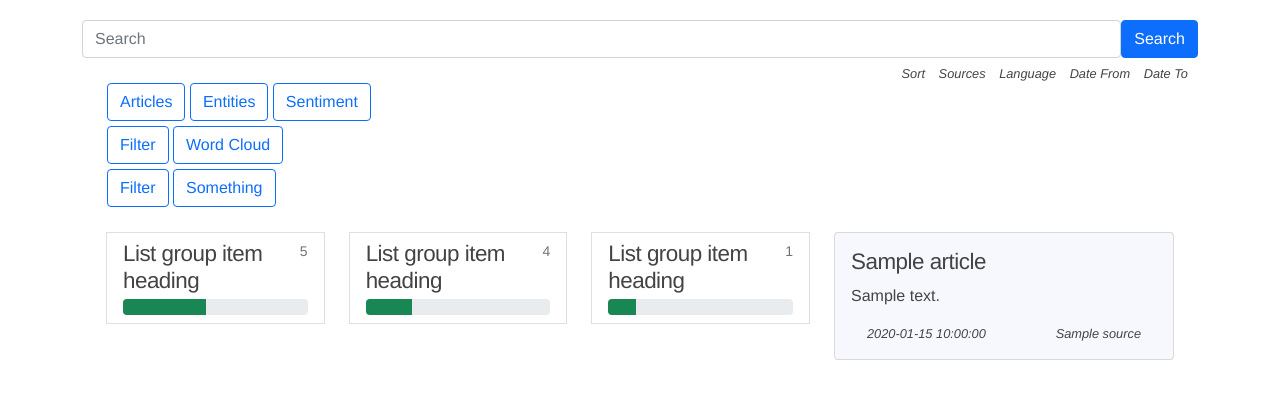
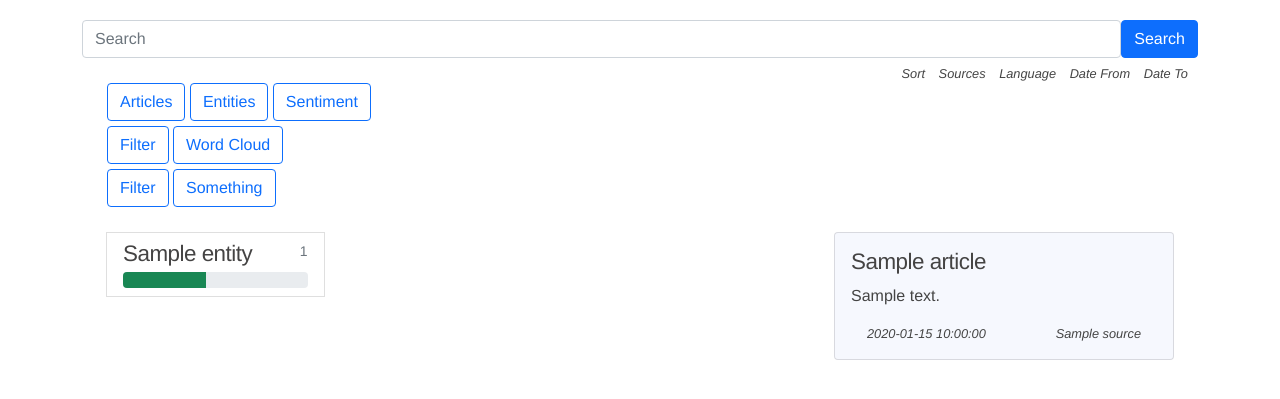
Before and after one commit to Pesinn/DataMining, a Flask app: template Frontend/templates/entities.html in a window 1280 px wide. Shown: the part 56-455 px from the top of the page. Run offline with Flask 2, Linux system fonts and the light colour scheme; the template is opened without the code that fills it: most values are stand-ins (such as "Sample title", 1, 10 or a date in 2020); some libraries are stand-ins or nearby versions.

Commit message:
F: Entities displayed

```diff
--- a/Frontend/templates/entities.html
+++ b/Frontend/templates/entities.html
@@ -10,50 +10,27 @@
     <div class="col-md-12 col-lg-8">
 
       <div class="row">
+        {% for i in data.entities.named %}
 
-          <div class="col-sm-12 col-md-6 col-lg-4">
+          <div class="col-sm-12 col-md-6 col-lg-4" style="margin-bottom: 10px;">
             <a href="#" class="list-group-item list-group-item-action">
               <div class="d-flex w-100 justify-content-between">
-                <h5 class="mb-1">List group item heading</h5>
-                <small class="text-muted">5</small>
+                <h5 class="mb-1">{{i.entity}}</h5>
+                <small class="text-muted">{{i.count}}</small>
               </div>
               <div class="progress">
                 <div class="progress-bar bg-success" role="progressbar" style="width: 45%" aria-valuenow="25" aria-valuemin="0" aria-valuemax="100"></div>
               </div>
             </a>
           </div>
-          <div class="col-sm-12 col-md-6 col-lg-4">
-            <a href="#" class="list-group-item list-group-item-action">
-              <div class="d-flex w-100 justify-content-between">
-                <h5 class="mb-1">List group item heading</h5>
-                <small class="text-muted">4</small>
-              </div>
-              <div class="progress">
-                <div class="progress-bar bg-success" role="progressbar" style="width: 25%" aria-valuenow="25" aria-valuemin="0" aria-valuemax="100"></div>
-              </div>
-            </a>
-          </div>
-          <div class="col-sm-12 col-md-6 col-lg-4">
-            <a href="#" class="list-group-item list-group-item-action">
-              <div class="d-flex w-100 justify-content-between">
-                <h5 class="mb-1">List group item heading</h5>
-                <small class="text-muted">1</small>
-              </div>
-              <div class="progress">
-                <div class="progress-bar bg-success" role="progressbar" style="width: 15%" aria-valuenow="25" aria-valuemin="0" aria-valuemax="100"></div>
-              </div>
-            </a>
-          </div>
 
-
+        {% endfor %}
       </div>
     </div>
 
-
     <!-- Display articles -->
     <div class="col-md-12 col-lg-4">
-      {% for a in data %}
-        {% for i in a.articles %}
+      {% for i in data.articles %}
 
         <div class="col-md-12 col-lg-12 Article-box">
           <div class="card Article-box-card">
@@ -69,7 +46,6 @@
         </div>
 
       {% endfor %}
-      {% endfor %}
     </div>
 
   </div>
```
Also changed, not shown: Frontend/app.py (+4 -3 lines). Lines whose indentation alone changed are shown as unchanged.
